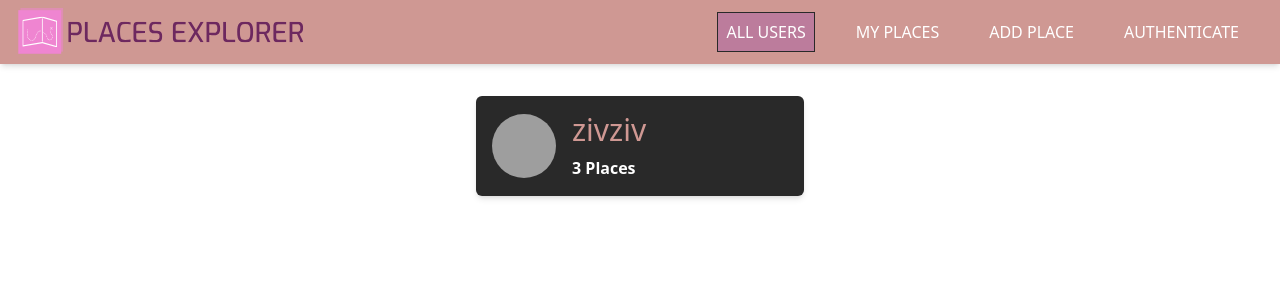
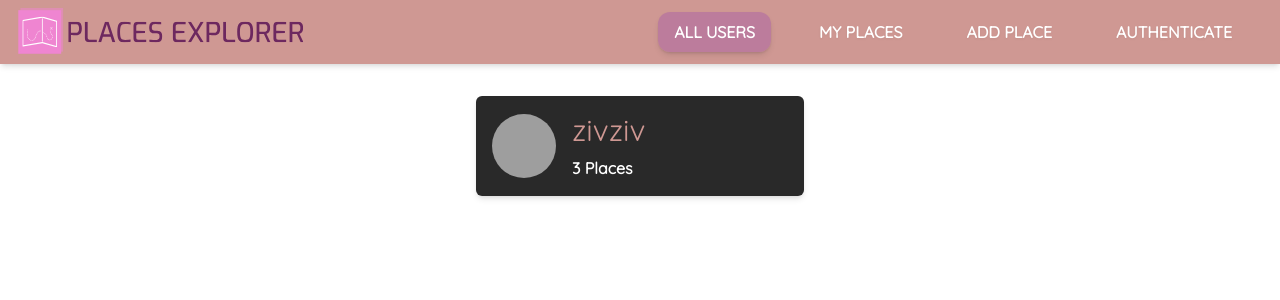
Before and after one commit to zivnadel/places-app, a React (Create React App) app in the folder frontend/: page / in a window 1280 px wide. Shown: the top 300 px of the page. Built offline with nearby package versions, Linux system fonts and the light colour scheme; grey boxes are pictures that could not be loaded.

Commit message:
Frontend - fonts and styles

```diff
--- a/frontend/public/index.html
+++ b/frontend/public/index.html
@@ -7,7 +7,13 @@
     <meta name="theme-color" content="#000000" />
     <meta
       name="description"
-      content="Web site created using create-react-app"
+      content="An app to explore and share photos and places around the world."
+    />
+    <link rel="preconnect" href="https://fonts.googleapis.com" />
+    <link rel="preconnect" href="https://fonts.gstatic.com" crossorigin />
+    <link
+      href="https://fonts.googleapis.com/css2?family=Quicksand&display=swap"
+      rel="stylesheet"
     />
     <link rel="apple-touch-icon" href="%PUBLIC_URL%/logo192.png" />
     <!--
@@ -24,7 +30,7 @@
       work correctly both with client-side routing and a non-root public URL.
       Learn how to configure a non-root public URL by running `npm run build`.
     -->
-    <title>React App</title>
+    <title>Places Explorer</title>
   </head>
   <body>
     <noscript>You need to enable JavaScript to run this app.</noscript>
--- a/frontend/src/index.tsx
+++ b/frontend/src/index.tsx
@@ -1,6 +1,7 @@
-import "./index.css";
 import ReactDOM from "react-dom/client";
 import App from "./App";
+
+import "./styles/index.css";
 
 import React from "react";
 
--- a/frontend/src/react-app-env.d.ts
+++ /dev/null
@@ -1 +0,0 @@
-/// <reference types="react-scripts" />
--- a/frontend/src/index.css
+++ b/frontend/src/styles/animations.css
@@ -1,17 +1,3 @@
-@tailwind base;
-@tailwind components;
-@tailwind utilities;
-
-@layer components {
-  .nav-link {
-    @apply border-[1px] border-transparent text-dark p-2 md:text-white hover:bg-primary hover:border-dark;
-  }
-
-  .nav-link-active {
-    @apply border-[1px] border-transparent text-dark p-2 md:text-white bg-primary border-dark;
-  }
-}
-
 /* react-transition-group animation classes */
 
 .slide-in-left-enter {
--- /dev/null
+++ b/frontend/src/styles/index.css
@@ -0,0 +1,15 @@
+@tailwind base;
+@tailwind components;
+@tailwind utilities;
+
+@import url(./animations.css);
+
+@layer components {
+  .nav-link {
+    @apply text-dark font-semibold drop-shadow-sm p-2.5 md:px-4 md:text-white hover:shadow-md transition-all rounded-xl hover:bg-primary hover:border-dark;
+  }
+
+  .nav-link-active {
+    @apply text-dark font-semibold drop-shadow-sm p-2.5 md:px-4 shadow-md rounded-xl md:text-white bg-primary border-dark;
+  }
+}
--- a/frontend/tailwind.config.js
+++ b/frontend/tailwind.config.js
@@ -11,6 +11,9 @@ module.exports = {
         secondary: '#CF9893',
         dark: "#292929",
         light: "#f4f4f4",
+      },
+      fontFamily: {
+        sans: ['Quicksand', 'sans-serif'],
       },
       keyframes: {
         scale: {
```
